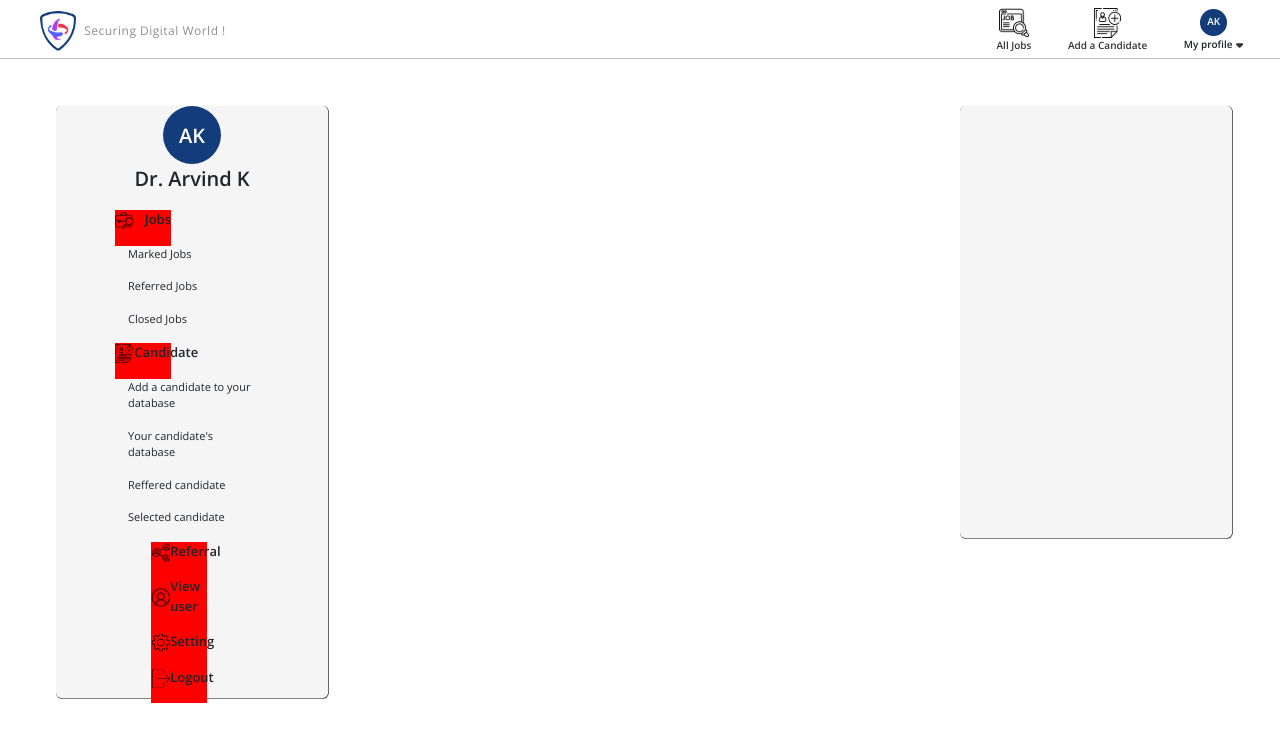
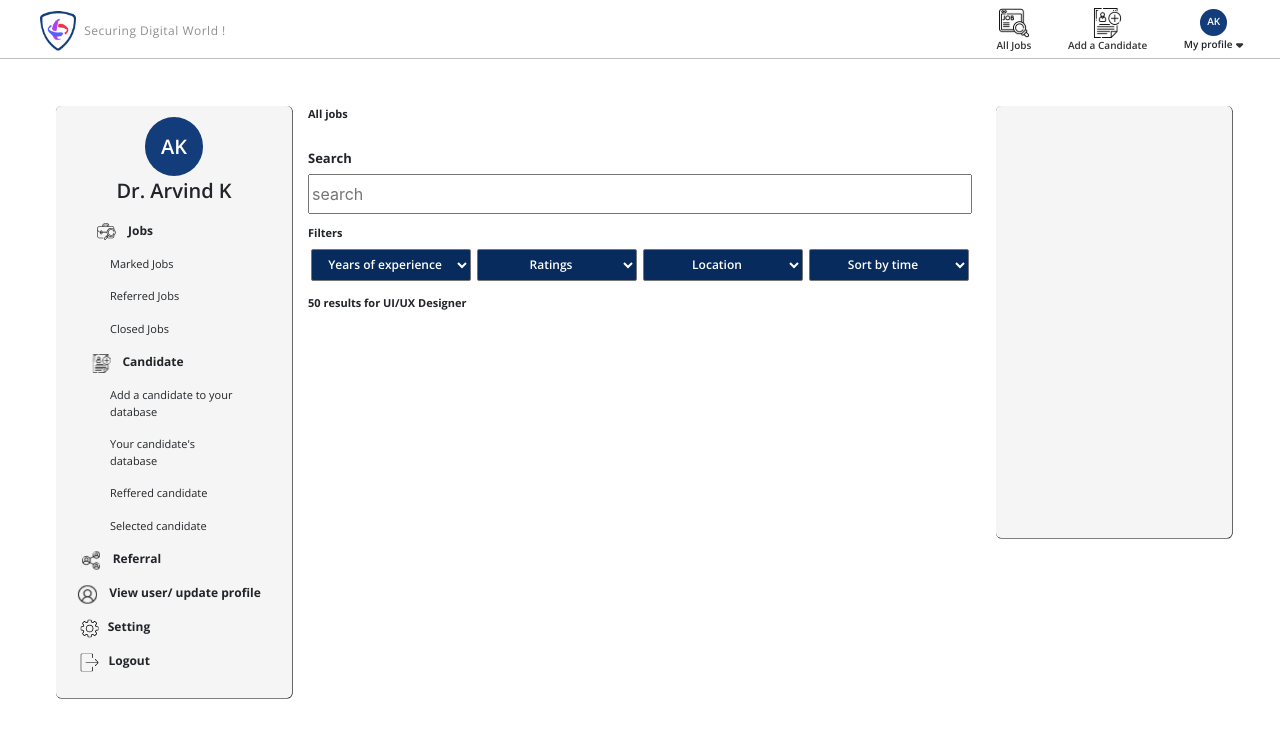
Before and after one commit to ph-dev-labs/hafrex, a React (Create React App) app: page /alljobs in a window 1280 px wide. Shown: the top 742 px of the page. Built offline with nearby package versions, Linux system fonts and the light colour scheme.

Commit message:
completed major component

```diff
--- a/src/App.js
+++ b/src/App.js
@@ -3,15 +3,17 @@ import Navbar from "./components/Navbar/Navbar";
 import Sidebar from "./components/Sidebar/Sidebar";
 import { Route, Routes } from "react-router-dom";
 import Main from "./Pages/Main/Main";
+import AllJobs from "./Pages/ALL-Jobs/AllJobs";
 function App() {
   return (
     <div className="App">
       <div className="d-flex flex-column">
         <Navbar />
-        <div className="d-flex flex-row justify-content-between">
+        <div className="d-flex flex-row">
           <Sidebar />
           <Routes>
-            <Route path="/" element={<Main />} />
+            <Route exact path="/" element={<Main />} />
+            <Route path="/alljobs" element={<AllJobs />} />
           </Routes>
           <Sidebar empty />
         </div>
--- /dev/null
+++ b/src/Pages/ALL-Jobs/AllJobs.jsx
@@ -0,0 +1,34 @@
+import React from "react";
+import "./Alljobs.css";
+
+const AllJobs = () => {
+  return (
+    <div className="all-jobs">
+      <p className="all-job">All jobs</p>
+      <div className="searchfield d-flex flex-column justify-content-evenly ">
+        <p className="all-job-search h-w">Search</p>
+        <input type="text" placeholder="search" className="search-fields" />
+      </div>
+      <div className="filter-cont">
+        <p className="all-job h-w">Filters</p>
+        <div className="d-flex flex-row justify-content-center">
+          <select id="cars">
+            <option value="experience">Years of experience</option>
+          </select>
+          <select id="cars">
+            <option value="experience">Ratings</option>
+          </select>
+          <select id="cars">
+            <option value="experience">Location</option>
+          </select>
+          <select id="cars">
+            <option value="experience">Sort by time</option>
+          </select>
+        </div>
+        <p className="all-job h-w">50 results for UI/UX Designer</p>
+      </div>
+    </div>
+  );
+};
+
+export default AllJobs;
--- /dev/null
+++ b/src/Pages/ALL-Jobs/Alljobs.css
@@ -0,0 +1,39 @@
+.all-jobs {
+    margin: 1rem;
+    margin-top: 3rem;
+    width: 70%;
+    flex-grow: 1;
+}
+
+.all-job {
+    font-family: "Open Sans";
+    font-weight: 700;
+    font-size: 11px;
+}
+.all-job-search {
+    font-family: "Open Sans";
+    font-weight: 700;
+    font-size: 13px;
+}
+.h-w {
+    transform: translateY(.7rem);
+}
+
+.search-fields {
+    height: 2.5rem;
+    width: 100%;
+    outline: none;
+}
+
+select {
+    background-color: #082B5D;
+    color: #ffffff;
+    font-family: "Open Sans";
+    font-size: 12px;
+    font-weight: 600;
+    height: 2rem;
+    text-align: center;
+    border-radius: 2px;
+    margin: 3px;
+    width: 10rem;
+}
--- a/src/Pages/Main/Main.jsx
+++ b/src/Pages/Main/Main.jsx
@@ -3,7 +3,7 @@ import './Main.css'
 
 const Main = () => {
   return (
-    <div className='main'>Main</div>
+    <div className='main'></div>
   )
 }
 
--- a/src/components/Sidebar/Sidebar.css
+++ b/src/components/Sidebar/Sidebar.css
@@ -1,20 +1,21 @@
 .sidebar {
-    margin: 3rem;
+    margin-top: 3rem;
     background-color: #f5f5f5;
     height: 37rem;
-    width: 17rem;
+    width: 25%;
     border-radius: 5px;
     margin-left: 3.5rem;
     box-shadow: 0.3px 0.3px 0.3px 0.3px #000;
 }
 .short {
-    margin: 3rem;
+    margin-top: 3rem;
     background-color: #f5f5f5;
     height: 27rem;
-    width: 17rem;
+    width: 25%;
     border-radius: 5px;
     margin-left: 3.5rem;
     box-shadow: 0.3px 0.3px 0.3px 0.3px #000;
+    transform: translateX(-3rem);
 }
 .empty {
     display: none;
@@ -28,8 +29,8 @@
 }
 .s-text {
     font-family: "Open Sans";
-    font-size: 13px;
-    font-weight: 600;
+    font-size: 12px;
+    font-weight: 700;
 }
 
 .links {
@@ -37,15 +38,28 @@
     font-family: "Open Sans";
     cursor: pointer;
     width: 8rem;
+    font-weight: 300;
 }
 
 .s-p {
     transform: translateX(-13px);
-    background-color: red;
     width: 3.5rem;
 }
 .s-p1 {
-    transform: translateX(-13px);
-    background-color: red;
-    width: 3.5rem;
+    transform: translateX(-3.3rem);
+    width: 5rem;
 }
+
+.s-p3 {
+    transform: translateX(-1.1rem);
+    width: 5.7rem;
+}
+
+.v-u {
+    width: 13rem;
+    transform: translateX(-.3rem);
+}
+
+.s {
+    transform: translateX(-3.7rem)
+}
--- a/src/components/Sidebar/Sidebar.jsx
+++ b/src/components/Sidebar/Sidebar.jsx
@@ -26,7 +26,7 @@ const Sidebar = (props) => {
             </div>
           </div>
           <div>
-            <div className="d-flex flex-row justify-content-evenly align-items-center s-p">
+            <div className="d-flex flex-row justify-content-between align-items-center s-p3">
               <img src={Add} alt="logo" className="job-seeker" />
               <p className="s-text">Candidate</p>
             </div>
@@ -37,19 +37,19 @@ const Sidebar = (props) => {
               <p className="links">Selected candidate</p>
             </div>
           </div>
-          <div className="d-flex flex-row justify-content-evenly align-items-center s-p">
+          <div className="d-flex flex-row justify-content-between align-items-center s-p1">
               <img src={Network} alt="logo" className="job-seeker" />
               <p className="s-text">Referral</p>
             </div>
-            <div className="d-flex flex-row justify-content-evenly align-items-center s-p">
+            <div className="d-flex flex-row justify-content-evenly align-items-center s-p1 v-u">
               <img src={User} alt="logo" className="job-seeker" />
-              <p className="s-text">View user</p>
+              <p className="s-text">View user/ update profile</p>
             </div>
-            <div className="d-flex flex-row justify-content-evenly align-items-center s-p">
+            <div className="d-flex flex-row justify-content-around align-items-center s-p1 s">
               <img src={Setting} alt="logo" className="job-seeker" />
               <p className="s-text">Setting</p>
             </div>
-            <div className="d-flex flex-row justify-content-evenly align-items-center s-p">
+            <div className="d-flex flex-row justify-content-around align-items-center s-p1 s">
               <img src={SignOut} alt="logo" className="job-seeker" />
               <p className="s-text"> Logout</p>
             </div>
```
Also changed, not shown: src/App.css (line endings or trailing spaces).
